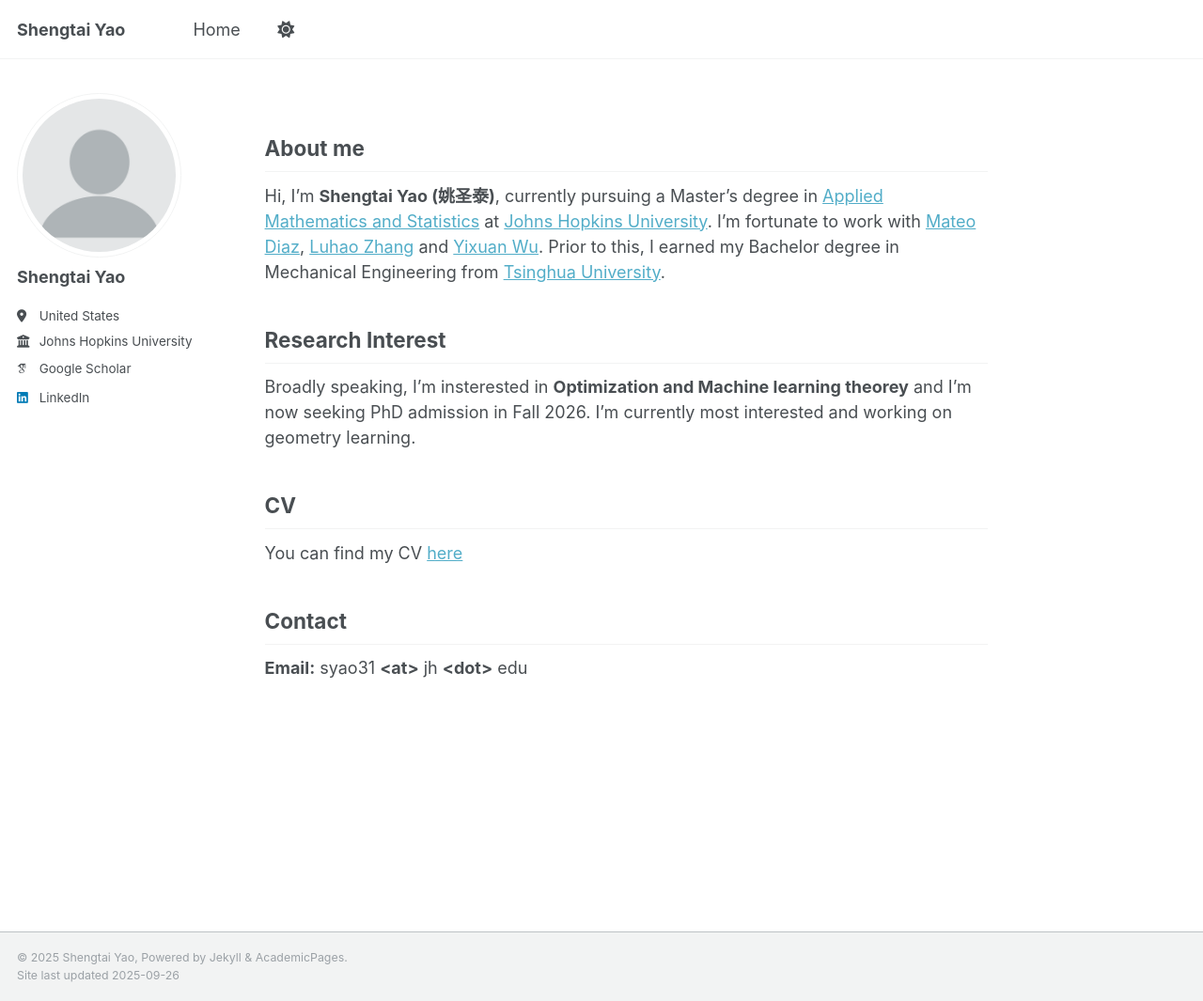
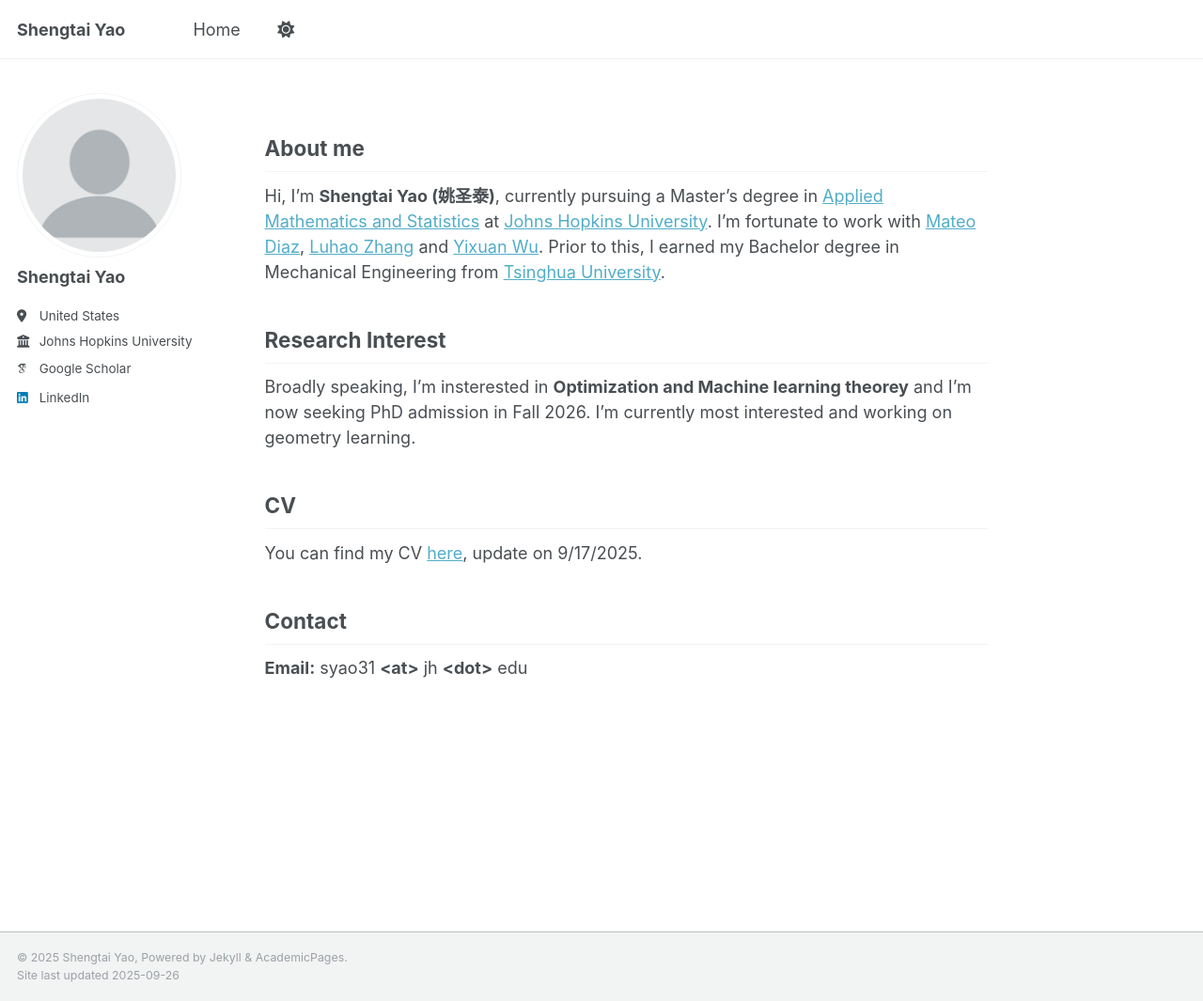
Before and after one commit to Yaoshengtai/Yaoshengtai.github.io, a Jekyll site: the page built from _pages/about.md, in a window 1280 px wide and 1065 px high. Shown: the whole window at 94% size. Built offline with Jekyll 4.4.1, drawn with Linux system fonts in a browser that asks for light colours; some web fonts are replaced; our own code applies the rules of GitHub Pages for plain Markdown files.

Commit message:
Update about.md

```diff
--- a/_pages/about.md
+++ b/_pages/about.md
@@ -16,7 +16,7 @@
 
 ## CV
 
-You can find my CV [here](/files/CV_9_17.pdf)
+You can find my CV [here](/files/CV_9_17.pdf), update on 9/17/2025.
 
 
 ## Contact
```
